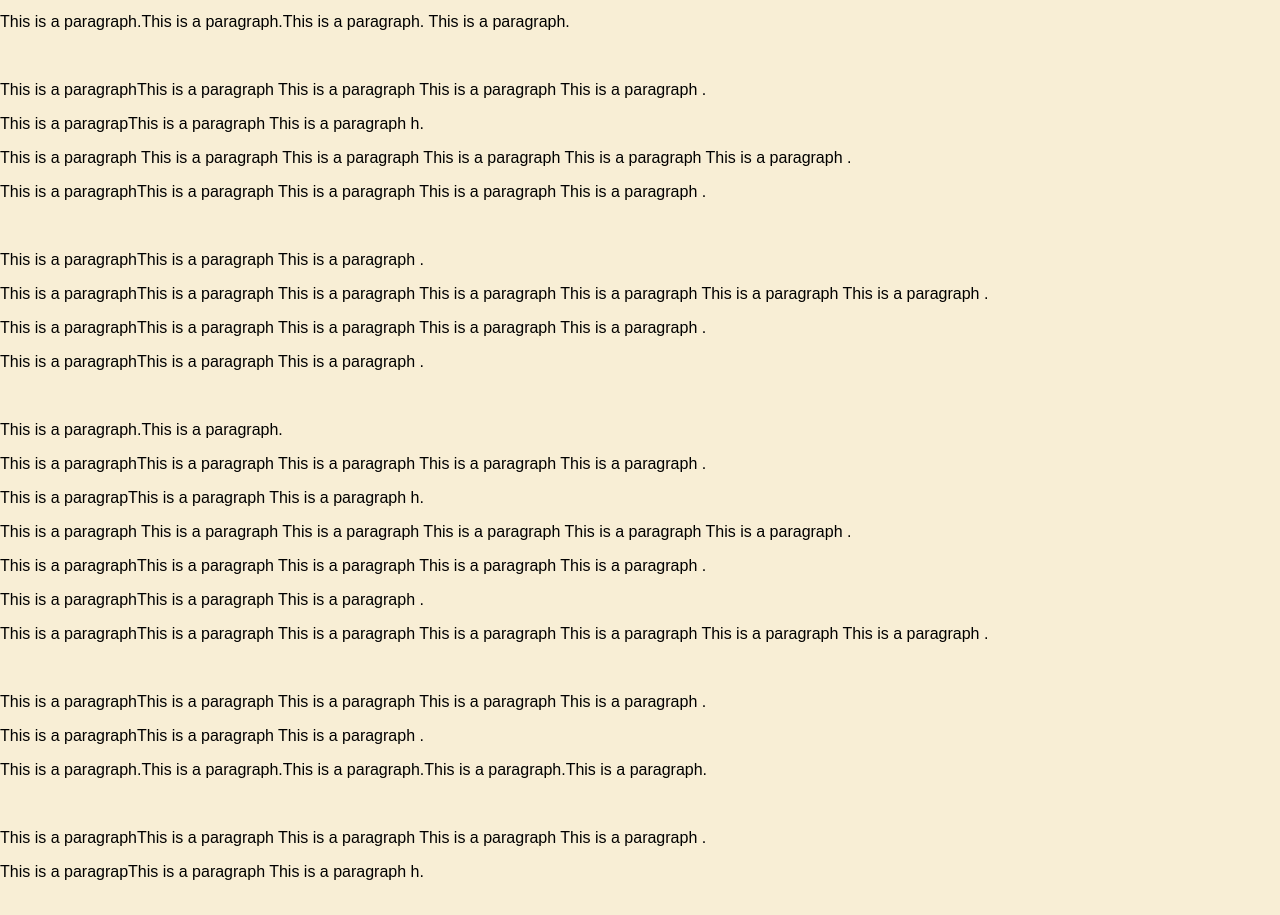
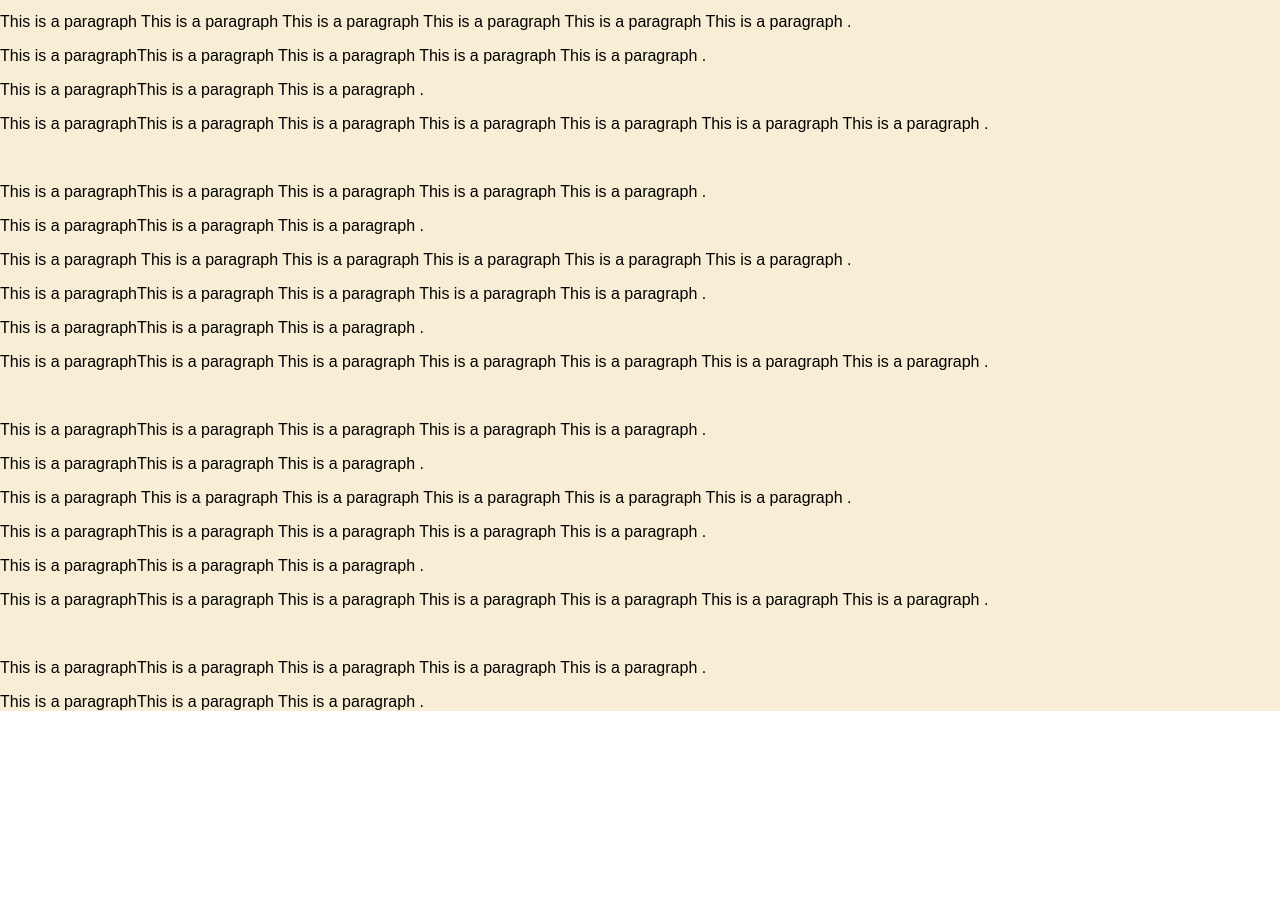
Before and after one commit to amorfatum/busuri, a plain HTML site: page index.html in a window 1280 px wide. Shown: the part 1170-2085 px from the top of the page. After the commit the page ends 1897 px from the top, so only its background shows below. Drawn offline with Linux system fonts and the light colour scheme.

Commit message:
excessive dom size fix

```diff
--- a/index.html
+++ b/index.html
@@ -42,33 +42,38 @@
                         <h2>Was du tun kannst</h2>
                     </section>
                 </article>
+                <article>
                     <p>This is a paragraph This is a paragraph This is a paragraph This is a paragraph This is a paragraph This is a paragraph .</p>
                     <p>This is a paragraphThis is a paragraph This is a paragraph This is a paragraph This is a paragraph .</p>
                     <p>This is a paragraphThis is a paragraph This is a paragraph .</p>
                     <p>This is a paragraphThis is a paragraph This is a paragraph This is a paragraph This is a paragraph This is a paragraph This is a paragraph .</p><br>
                     <p>This is a paragraphThis is a paragraph This is a paragraph This is a paragraph This is a paragraph .</p>
                     <p>This is a paragraphThis is a paragraph This is a paragraph .</p>
-                <p>This is a paragraph.This is a paragraph.This is a paragraph. This is a paragraph.</p><br>
-                <p>This is a paragraphThis is a paragraph This is a paragraph This is a paragraph This is a paragraph .</p>
-                <p>This is a paragrapThis is a paragraph This is a paragraph h.</p>
-                <p>This is a paragraph This is a paragraph This is a paragraph This is a paragraph This is a paragraph This is a paragraph .</p>
-                <p>This is a paragraphThis is a paragraph This is a paragraph This is a paragraph This is a paragraph .</p><br>
-                <p>This is a paragraphThis is a paragraph This is a paragraph .</p>
-                <p>This is a paragraphThis is a paragraph This is a paragraph This is a paragraph This is a paragraph This is a paragraph This is a paragraph .</p>
-                <p>This is a paragraphThis is a paragraph This is a paragraph This is a paragraph This is a paragraph .</p>
-                <p>This is a paragraphThis is a paragraph This is a paragraph .</p><br>
-                <p>This is a paragraph.This is a paragraph.</p>
-                <p>This is a paragraphThis is a paragraph This is a paragraph This is a paragraph This is a paragraph .</p>
-                <p>This is a paragrapThis is a paragraph This is a paragraph h.</p>
+                </article>
+                <article>
                     <p>This is a paragraph This is a paragraph This is a paragraph This is a paragraph This is a paragraph This is a paragraph .</p>
                     <p>This is a paragraphThis is a paragraph This is a paragraph This is a paragraph This is a paragraph .</p>
                     <p>This is a paragraphThis is a paragraph This is a paragraph .</p>
                     <p>This is a paragraphThis is a paragraph This is a paragraph This is a paragraph This is a paragraph This is a paragraph This is a paragraph .</p><br>
                     <p>This is a paragraphThis is a paragraph This is a paragraph This is a paragraph This is a paragraph .</p>
                     <p>This is a paragraphThis is a paragraph This is a paragraph .</p>
-                <p>This is a paragraph.This is a paragraph.This is a paragraph.This is a paragraph.This is a paragraph.</p><br>
+                </article>
+                <article>
+                    <p>This is a paragraph This is a paragraph This is a paragraph This is a paragraph This is a paragraph This is a paragraph .</p>
                     <p>This is a paragraphThis is a paragraph This is a paragraph This is a paragraph This is a paragraph .</p>
-                <p>This is a paragrapThis is a paragraph This is a paragraph h.</p><br>
+                    <p>This is a paragraphThis is a paragraph This is a paragraph .</p>
+                    <p>This is a paragraphThis is a paragraph This is a paragraph This is a paragraph This is a paragraph This is a paragraph This is a paragraph .</p><br>
+                    <p>This is a paragraphThis is a paragraph This is a paragraph This is a paragraph This is a paragraph .</p>
+                    <p>This is a paragraphThis is a paragraph This is a paragraph .</p>
+                </article>
+                <article>
+                    <p>This is a paragraph This is a paragraph This is a paragraph This is a paragraph This is a paragraph This is a paragraph .</p>
+                    <p>This is a paragraphThis is a paragraph This is a paragraph This is a paragraph This is a paragraph .</p>
+                    <p>This is a paragraphThis is a paragraph This is a paragraph .</p>
+                    <p>This is a paragraphThis is a paragraph This is a paragraph This is a paragraph This is a paragraph This is a paragraph This is a paragraph .</p><br>
+                    <p>This is a paragraphThis is a paragraph This is a paragraph This is a paragraph This is a paragraph .</p>
+                    <p>This is a paragraphThis is a paragraph This is a paragraph .</p>
+                </article>
             </main>
         </div>
         <footer>
```
Lines whose indentation alone changed are shown as unchanged.
